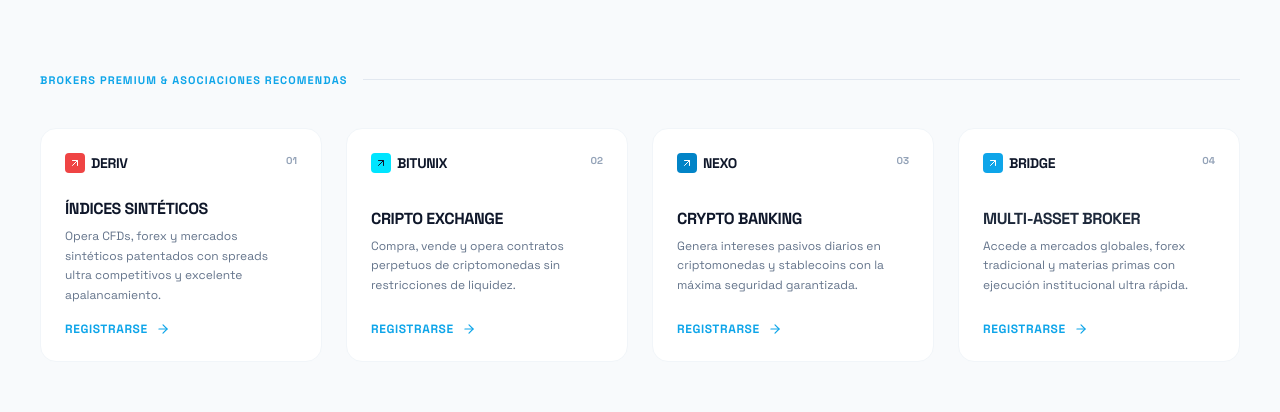
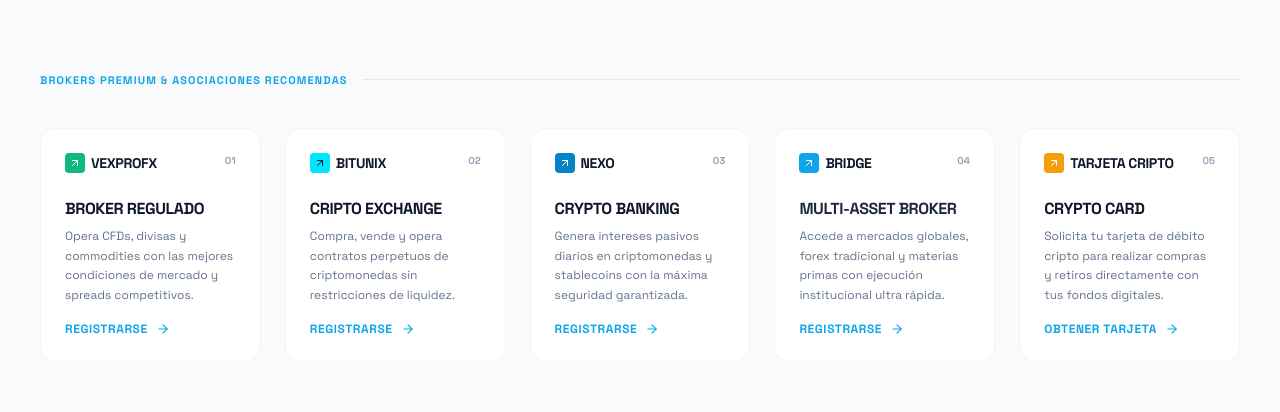
Before and after one commit to DiegoOrozco/dmtrader, a Next.js app: page / in a window 1280 px wide. Shown: the part 820-1232 px from the top of the page. Built offline with nearby package versions, Linux system fonts and the light colour scheme; no server answers; the database is empty.

Commit message:
fix: remove DO Academy text and replace Deriv with Vexprofx and Crypto card

```diff
--- a/src/app/page.tsx
+++ b/src/app/page.tsx
@@ -149,26 +149,26 @@
                         <div className="h-px flex-1 bg-[#e2e8f0] dark:bg-[#1e2e5c]" />
                     </div>
 
-                    <div className="grid grid-cols-1 sm:grid-cols-2 lg:grid-cols-4 gap-6">
-                        {/* Deriv */}
+                    <div className="grid grid-cols-1 sm:grid-cols-2 lg:grid-cols-3 xl:grid-cols-5 gap-6">
+                        {/* Vexprofx */}
                         <a
-                            href="https://deriv.partners/rx?sidc=55B279DC-01C5-41F3-8331-2B291B5DD053&utm_campaign=dynamicworks&utm_medium=affiliate&utm_source=CU50197"
+                            href="https://my.vexprofx.com/register/DM8156"
                             target="_blank"
                             rel="noopener noreferrer"
                             className="raw-card p-6 flex flex-col justify-between min-h-[220px] group border border-[#e2e8f0] dark:border-[#1e2e5c] bg-white dark:bg-[#0d1326]/40"
                         >
                             <div className="flex justify-between items-start mb-6">
                                 <div className="flex items-center gap-1.5">
-                                    <div className="w-5 h-5 rounded bg-red-500 flex items-center justify-center">
+                                    <div className="w-5 h-5 rounded bg-emerald-500 flex items-center justify-center">
                                         <ArrowUpRight size={12} className="text-white" />
                                     </div>
-                                    <span className="font-extrabold text-[#0f172a] dark:text-white text-sm tracking-tight">DERIV</span>
+                                    <span className="font-extrabold text-[#0f172a] dark:text-white text-sm tracking-tight">VEXPROFX</span>
                                 </div>
                                 <span className="text-[10px] font-bold text-[#94a3b8]">01</span>
                             </div>
                             <div>
-                                <h3 className="text-base font-bold text-[#0f172a] dark:text-[#94a3b8] mb-1.5 uppercase tracking-tight">Índices Sintéticos</h3>
-                                <p className="text-xs text-[#64748b] mb-4 leading-relaxed">Opera CFDs, forex y mercados sintéticos patentados con spreads ultra competitivos y excelente apalancamiento.</p>
+                                <h3 className="text-base font-bold text-[#0f172a] dark:text-[#94a3b8] mb-1.5 uppercase tracking-tight">Broker Regulado</h3>
+                                <p className="text-xs text-[#64748b] mb-4 leading-relaxed">Opera CFDs, divisas y commodities con las mejores condiciones de mercado y spreads competitivos.</p>
                             </div>
                             <div className="flex items-center gap-2 text-[#0ea5e9] font-bold text-xs uppercase tracking-wider group-hover:text-[#0284c7] transition-colors">
                                 Registrarse
@@ -253,6 +253,32 @@
                                 <ArrowRight className="w-3.5 h-3.5 group-hover:translate-x-1 transition-transform" />
                             </div>
                         </a>
+
+                        {/* Crypto Card */}
+                        <a
+                            href="https://url.hk/i/es/1zyvf"
+                            target="_blank"
+                            rel="noopener noreferrer"
+                            className="raw-card p-6 flex flex-col justify-between min-h-[220px] group border border-[#e2e8f0] dark:border-[#1e2e5c] bg-white dark:bg-[#0d1326]/40"
+                        >
+                            <div className="flex justify-between items-start mb-6">
+                                <div className="flex items-center gap-1.5">
+                                    <div className="w-5 h-5 rounded bg-[#f59e0b] flex items-center justify-center">
+                                        <ArrowUpRight size={12} className="text-white" />
+                                    </div>
+                                    <span className="font-extrabold text-[#0f172a] dark:text-white text-sm tracking-tight">TARJETA CRIPTO</span>
+                                </div>
+                                <span className="text-[10px] font-bold text-[#94a3b8]">05</span>
+                            </div>
+                            <div>
+                                <h3 className="text-base font-bold text-[#0f172a] dark:text-[#94a3b8] mb-1.5 uppercase tracking-tight">Crypto Card</h3>
+                                <p className="text-xs text-[#64748b] mb-4 leading-relaxed">Solicita tu tarjeta de débito cripto para realizar compras y retiros directamente con tus fondos digitales.</p>
+                            </div>
+                            <div className="flex items-center gap-2 text-[#0ea5e9] font-bold text-xs uppercase tracking-wider group-hover:text-[#0284c7] transition-colors">
+                                Obtener Tarjeta
+                                <ArrowRight className="w-3.5 h-3.5 group-hover:translate-x-1 transition-transform" />
+                            </div>
+                        </a>
                     </div>
                 </section>
 
--- a/src/components/Footer.tsx
+++ b/src/components/Footer.tsx
@@ -70,7 +70,7 @@
 
                 <div className="pt-8 border-t border-slate-200/10 dark:border-slate-800/80 flex flex-col md:flex-row justify-between items-center gap-6">
                     <p className="text-slate-500 text-xs font-semibold">
-                        © {new Date().getFullYear()} DM Trader · DO Academy. Todos los derechos reservados.
+                        © {new Date().getFullYear()} DM Trader. Todos los derechos reservados.
                     </p>
                     <div className="flex gap-6 text-[10px] font-bold uppercase tracking-widest text-slate-400">
                         <span>Aprende</span>
--- a/src/components/Navbar.tsx
+++ b/src/components/Navbar.tsx
@@ -103,9 +103,6 @@
                             className="font-black text-lg md:text-xl tracking-tight leading-none text-slate-900 dark:text-white"
                         >
                             DM <span className="text-sky-500 dark:text-sky-400">TRADER</span>
-                        </span>
-                        <span className="text-[9px] uppercase tracking-widest text-slate-400 dark:text-slate-500 font-bold mt-0.5">
-                            DO ACADEMY
                         </span>
                     </div>
                 </Link>
```
